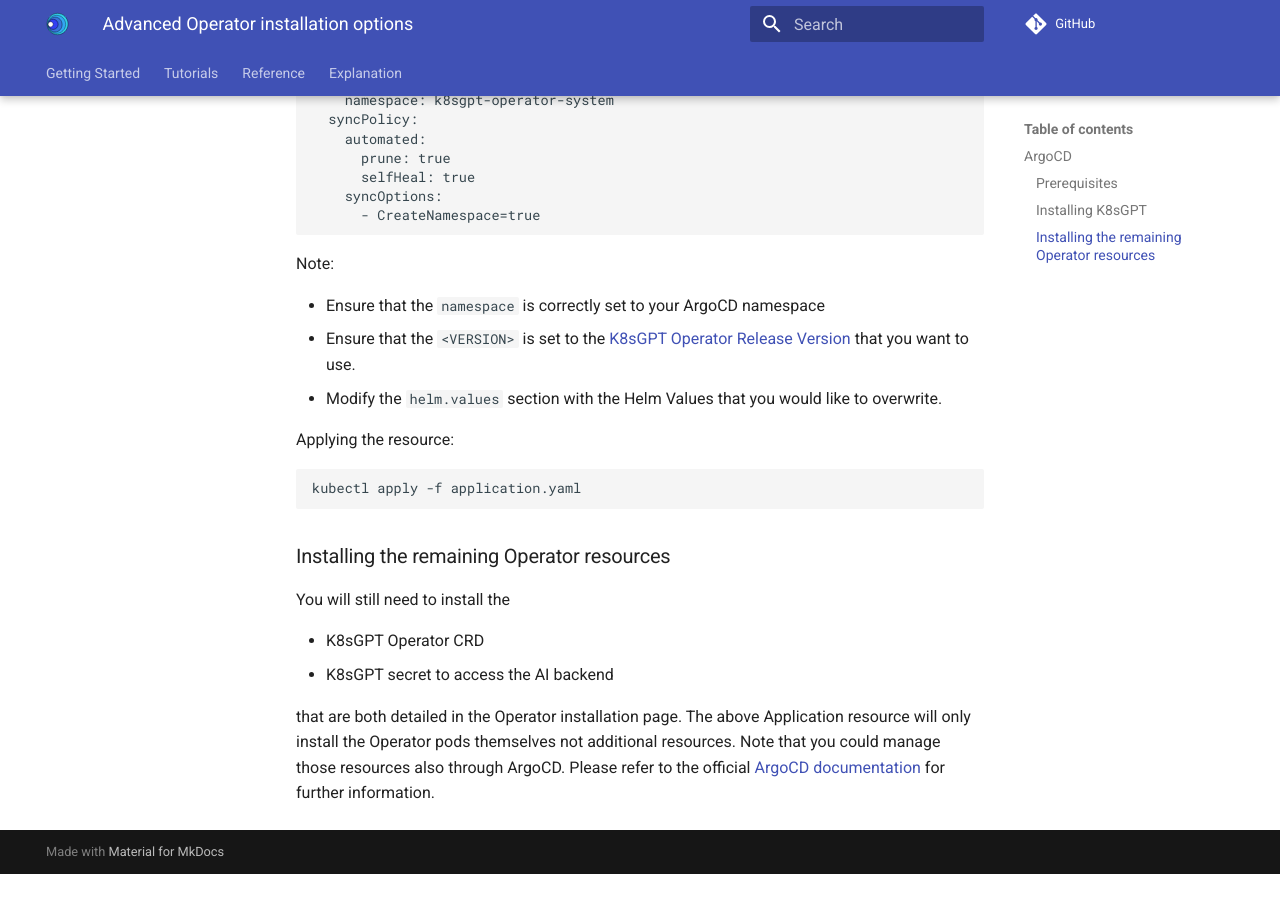
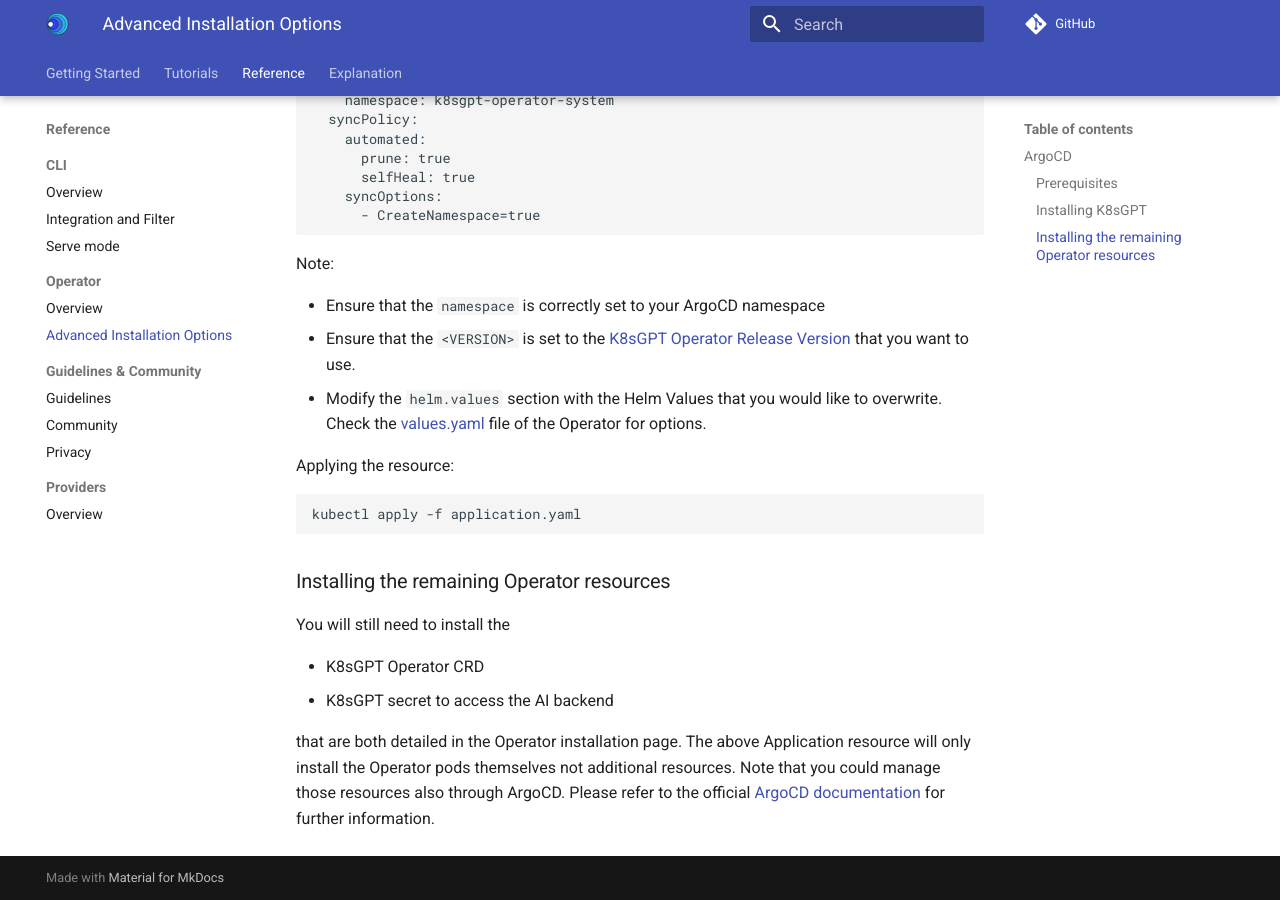
Before and after one commit to k8sgpt-ai/docs, an MkDocs documentation site: the page built from docs/reference/operator/advanced-installation.md, in a window 1280 px wide and 900 px high, scrolled down 992 px. Built offline with MkDocs 1.6.1 and Material for MkDocs 9.7.7, drawn with Linux system fonts in a browser that asks for light colours; comment, search, counter and statistics services are not loaded; before the commit the page ends 1866 px from its top, so only the background shows below that.

Commit message:
adding advanced operator installation options to mkdocs
Signed-off-by: AnaisUrlichs <urlichsanais@gmail.com>

```diff
--- a/docs/reference/operator/advanced-installation.md
+++ b/docs/reference/operator/advanced-installation.md
@@ -50,7 +50,7 @@ Note:
 
 * Ensure that the `namespace` is correctly set to your ArgoCD namespace
 * Ensure that the `<VERSION>` is set to the [K8sGPT Operator Release Version](https://github.com/k8sgpt-ai/k8sgpt-operator/releases) that you want to use.
-* Modify the `helm.values` section with the Helm Values that you would like to overwrite.
+* Modify the `helm.values` section with the Helm Values that you would like to overwrite. Check the [values.yaml](https://github.com/k8sgpt-ai/k8sgpt-operator/tree/main/chart/operator) file of the Operator for options.
 
 Applying the resource:
 
--- a/mkdocs.yml
+++ b/mkdocs.yml
@@ -23,6 +23,7 @@ nav:
           - Serve mode: reference/cli/serve-mode.md
       - Operator:
           - Overview: reference/operator/overview.md
+          - Advanced Installation Options: reference/operator/advanced-installation.md
       - Guidelines & Community:
           - Guidelines: reference/guidelines/guidelines.md
           - Community: reference/guidelines/community.md
```
